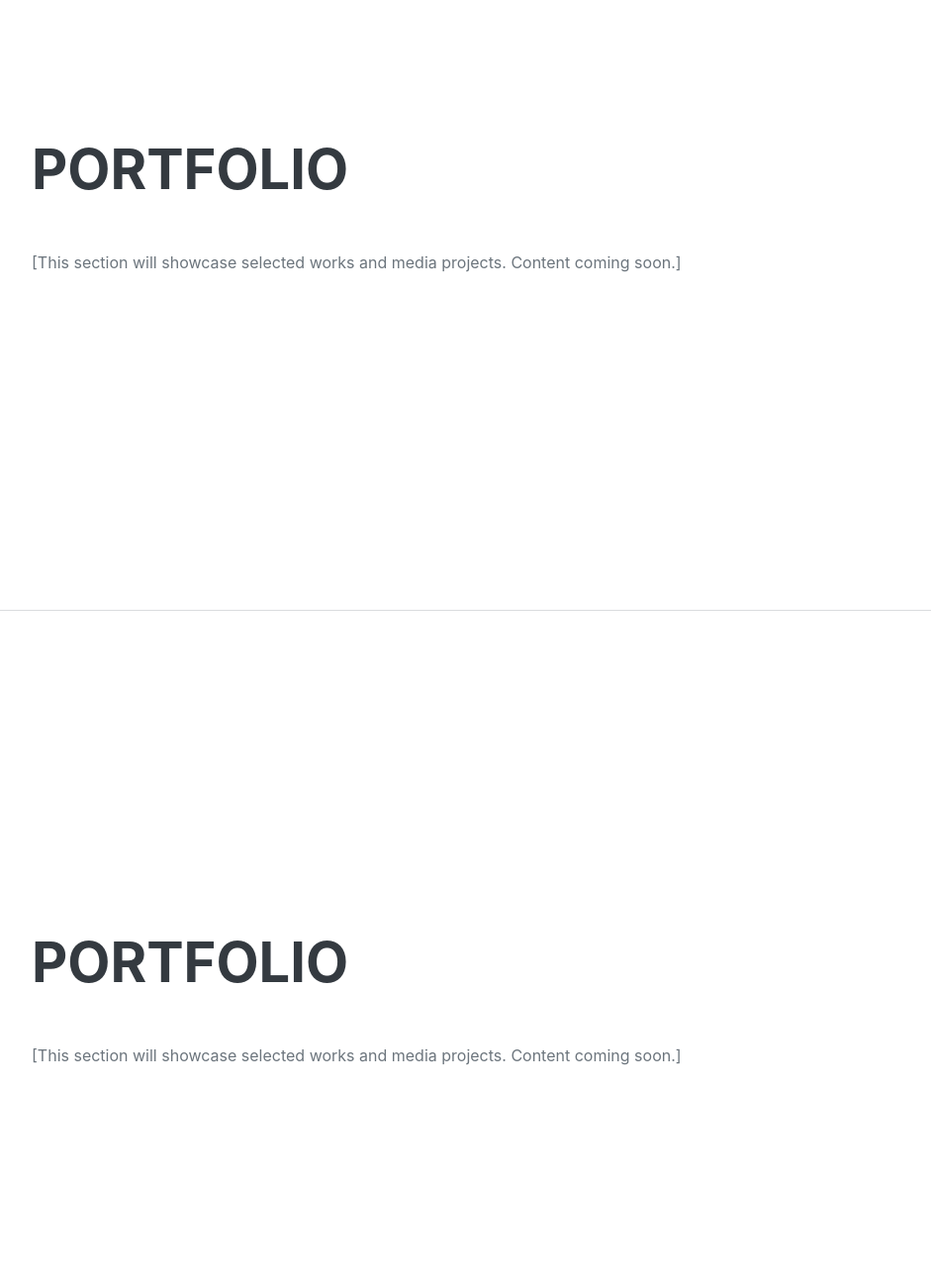
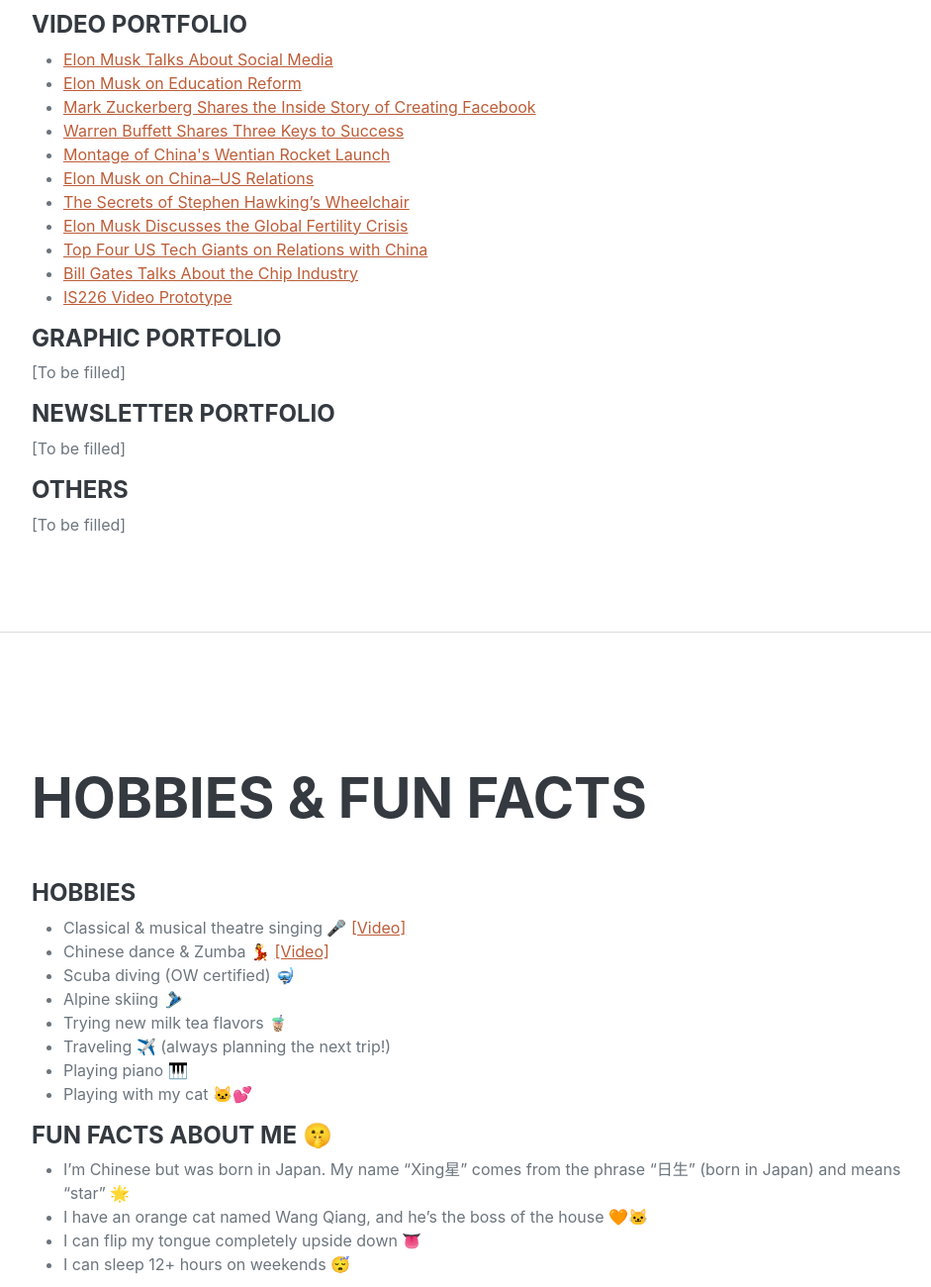
Before and after one commit to ellachen-xingyi/ellachen-xingyi, a plain HTML site: page index.html in a window 1280 px wide. Shown: the part 2860-4160 px from the top of the page at 99% size, without its empty margins (288-1229 px from the left). Drawn offline with nearby package versions, Linux system fonts and the light colour scheme; a web font is replaced by a local one.

Commit message:
Add files via upload

```diff
--- a/index.html
+++ b/index.html
@@ -151,20 +151,34 @@
         </section>
                 <hr class="m-0" />
 
-        <section class="resume-section" id="portfolio">
-            <div class="resume-section-content">
-                <h2 class="mb-5">Portfolio</h2>
-                <p>[This section will showcase selected works and media projects. Content coming soon.]</p>
-            </div>
-        </section>
-        <hr class="m-0" />
+                <section class="resume-section" id="portfolio">
+                    <div class="resume-section-content">
+                        <h2 class="mb-5">Portfolio</h2>
+                        <h3 style="font-weight:bold; font-size:1.5rem;">Video Portfolio</h3>
+                        <ul>
+                            <li><a href="https://www.bilibili.com/video/BV1rG4y1e79d/" target="_blank">Elon Musk Talks About Social Media</a></li>
+                            <li><a href="https://www.bilibili.com/video/BV1T34y1J7Bo/" target="_blank">Elon Musk on Education Reform</a></li>
+                            <li><a href="https://www.bilibili.com/video/BV1mN4y1j7k7/" target="_blank">Mark Zuckerberg Shares the Inside Story of Creating Facebook</a></li>
+                            <li><a href="https://www.bilibili.com/video/BV1zY4y1j7D6/" target="_blank">Warren Buffett Shares Three Keys to Success</a></li>
+                            <li><a href="https://www.bilibili.com/video/BV1m14y1b7TM/" target="_blank">Montage of China's Wentian Rocket Launch</a></li>
+                            <li><a href="https://www.bilibili.com/video/BV1Da411o7ns/" target="_blank">Elon Musk on China–US Relations</a></li>
+                            <li><a href="https://www.bilibili.com/video/BV1mP411L7sq/" target="_blank">The Secrets of Stephen Hawking’s Wheelchair</a></li>
+                            <li><a href="https://www.bilibili.com/video/BV1Jg411C7Qz/" target="_blank">Elon Musk Discusses the Global Fertility Crisis</a></li>
+                            <li><a href="https://www.bilibili.com/video/BV1mS4y1s7pm/" target="_blank">Top Four US Tech Giants on Relations with China</a></li>
+                            <li><a href="https://www.bilibili.com/video/BV1YP411j7pU/" target="_blank">Bill Gates Talks About the Chip Industry</a></li>
+                            <li><a href="https://drive.google.com/file/d/15CwiEOHM_FRU5iXX1W8SKgN-pY-6DmOc/view?usp=sharing" target="_blank">IS226 Video Prototype</a></li>
+                        </ul>
 
-        <section class="resume-section" id="portfolio">
-            <div class="resume-section-content">
-                <h2 class="mb-5">Portfolio</h2>
-                <p>[This section will showcase selected works and media projects. Content coming soon.]</p>
-            </div>
-        </section>
+                        <h3 style="font-weight:bold; font-size:1.5rem;">Graphic Portfolio</h3>
+                        <p>[To be filled]</p>
+
+                        <h3 style="font-weight:bold; font-size:1.5rem;">Newsletter Portfolio</h3>
+                        <p>[To be filled]</p>
+
+                        <h3 style="font-weight:bold; font-size:1.5rem;">Others</h3>
+                        <p>[To be filled]</p>
+                    </div>
+                </section>
         <hr class="m-0" />
 
         <section class="resume-section" id="hobbies">
```
